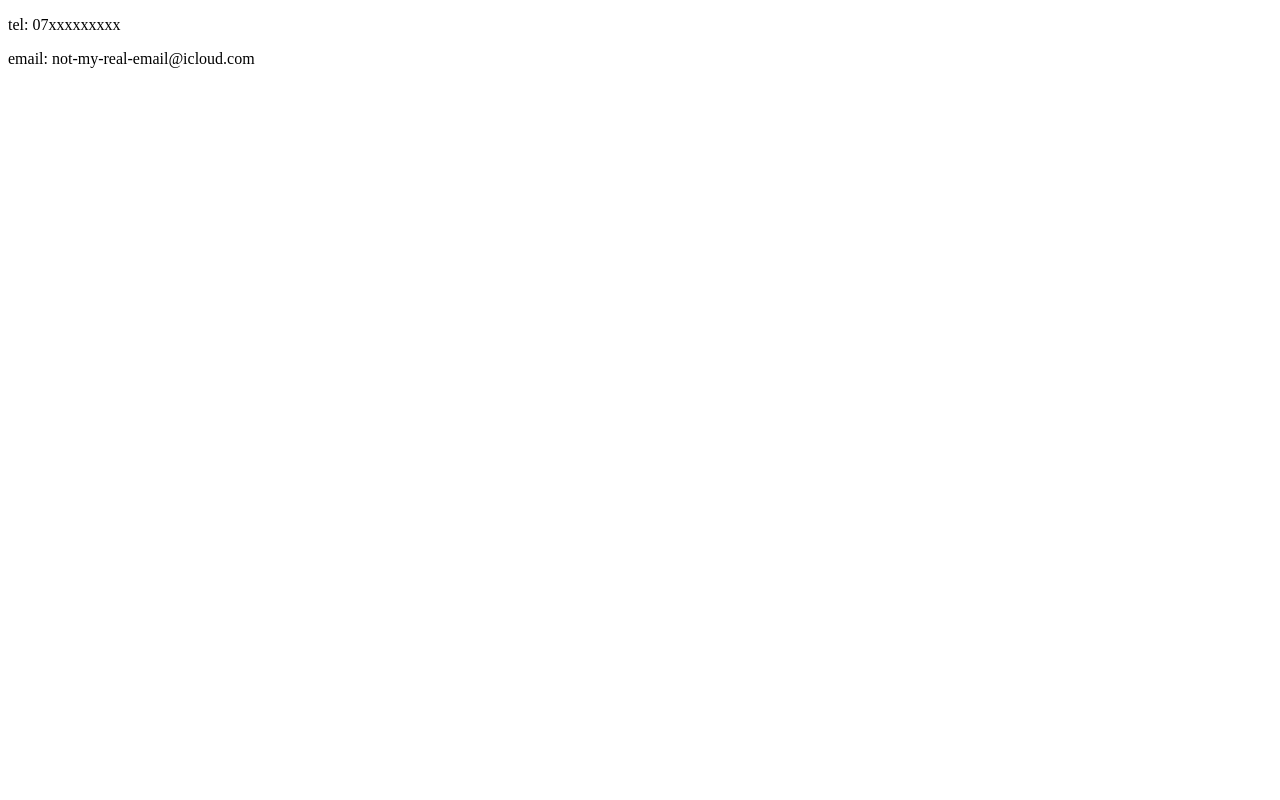
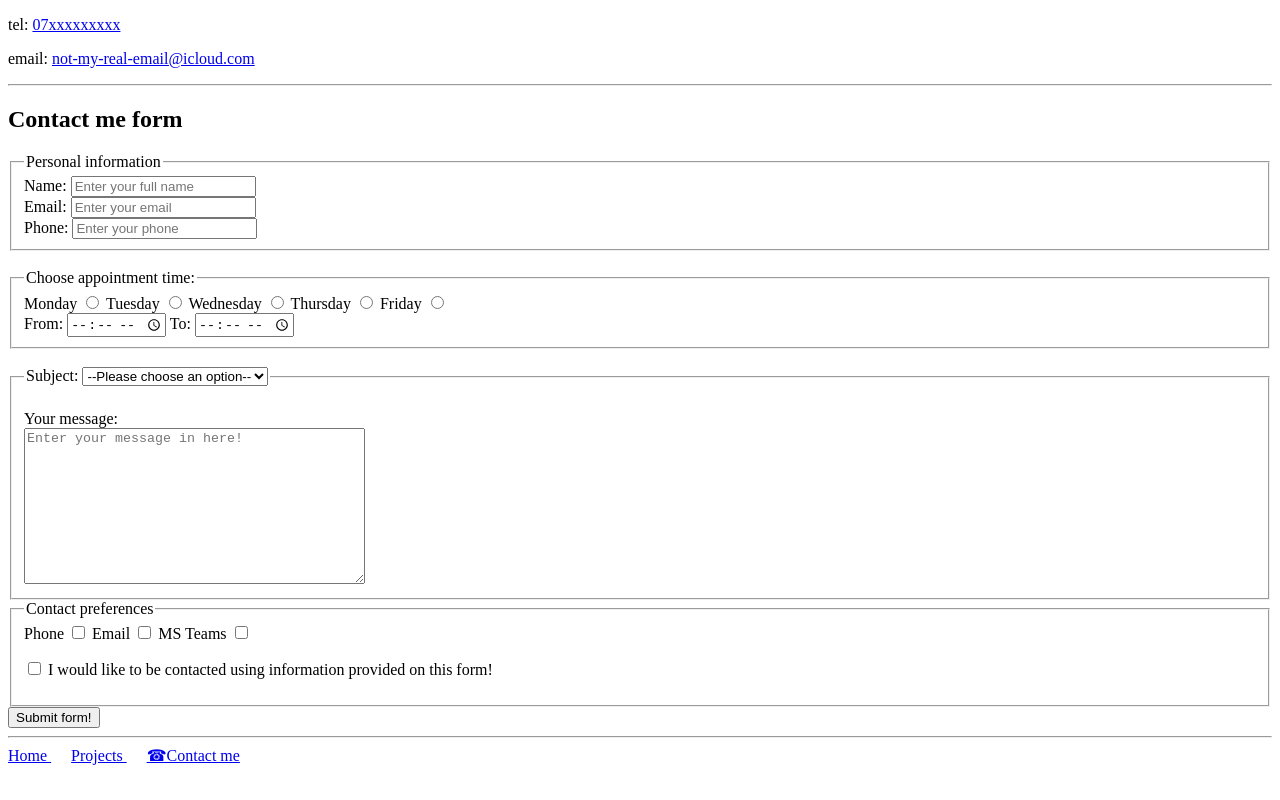
Before and after one commit to alogio/my-cv-website, a plain HTML site: page contact-me.html in a window 1280 px wide. Drawn offline with Linux system fonts and the light colour scheme.

Commit message:
Added a form to the Comntact page.

```diff
--- a/contact-me.html
+++ b/contact-me.html
@@ -7,8 +7,95 @@
 </head>
 
 <body>
-    <p> tel: 07xxxxxxxxx </p>
-    <p> email: not-my-real-email@icloud.com </p>
+    <p> tel: <a href="tel:07xxxxxxxxx"> 07xxxxxxxxx </a> </p>
+    <p> email: <a href="mailto:not-my-real-email@icloud.com"> not-my-real-email@icloud.com </a> </p>
+    <hr>
+
+    <h2> Contact me form </h2>
+    <form action="https://httpbin.org/anything" method="post">
+        <fieldset>
+            <legend> Personal information </legend>
+
+            <label for="name"> Name: </label>
+            <input type="text" id="name" name="FullName" placeholder="Enter your full name">
+            <br>
+            <label for="email"> Email: </label>
+            <input type="email" id="email" name="Email" placeholder="Enter your email" required>
+            <br>
+            <label for="phone"> Phone: </label>
+            <input type="tel" id="phone" name="Phone" placeholder="Enter your phone">
+        </fieldset>
+        <br>
+
+        <fieldset>
+            <legend> Choose appointment time: </legend>
+            <label for="mon"> Monday </label>
+            <input type="radio" name="Day" value="Monday" id="mon">
+            <label for="mon"> Tuesday</label>
+            <input type="radio" name="Day" value="Tuesday" id="tue">
+            <label for="wed"> Wednesday </label>
+            <input type="radio" name="Day" value="Wednesday" id="wed">
+            <label for="mon"> Thursday </label>
+            <input type="radio" name="Day" value="Thursday" id="thu">
+            <label for="mon"> Friday </label>
+            <input type="radio" name="Day" value="Friday" id="fri">
+            <br>
+            <label for="from-time"> From: </label>
+            <input type="time" name="FromTime" id="from-time">
+
+            <label for="to-time"> To: </label>
+            <input type="time" name="ToTime" id="to-time">
+        </fieldset>
+        <br>
+
+        <fieldset>
+            <legend>
+                <label for="subject"> Subject: </label>
+                <select id="subject" name="Subject" required>
+                    <option value="">--Please choose an option--</option>
+                    <option value="Casual"> Casual question </option>
+                    <option value="IT"> IT-related question</option>
+                    <option value="LifeAdvice"> Life advice </option>
+                    <option value="Other"> Other </option>
+                </select>
+            </legend>
+            <br>
+
+            <label for="message"> Your message: </label>
+            <br>
+            <textarea id="message" name="Message" cols="40" rows="10"
+                placeholder="Enter your message in here!"></textarea>
+            <br>
+        </fieldset>
+
+        <fieldset>
+            <legend> Contact preferences </legend>
+
+            <label for="phone-pref"> Phone </label>
+            <input type="checkbox" name="PhonePref" value="True" id="phone-pref">
+
+            <label for="email-pref"> Email </label>
+            <input type="checkbox" name="EmailPref" value="True" id="email-pref">
+
+            <label for="ms-teams-pref"> MS Teams </label>
+            <input type="checkbox" name="MSTeamsPref" value="True" id="ms-teams-pref">
+
+            <p>
+                <input type="checkbox" name="Agreed" required>
+                I would like to be contacted using information provided on
+                this form!
+            </p>
+        </fieldset>
+
+        <input type="submit" id="submit-button" value="Submit form!">
+    </form>
+    <hr>
+
+    <footer>
+        <a href="index.html"> Home </a> &emsp;
+        <a href="projects.html"> Projects </a> &emsp;
+        <a href="contact-me.html"> ☎︎Contact me </a>
+    </footer>
 </body>
 
 </html>
```
Also changed, not shown: index.html (+27 -3 lines), projects.html (+9 -0 lines).
